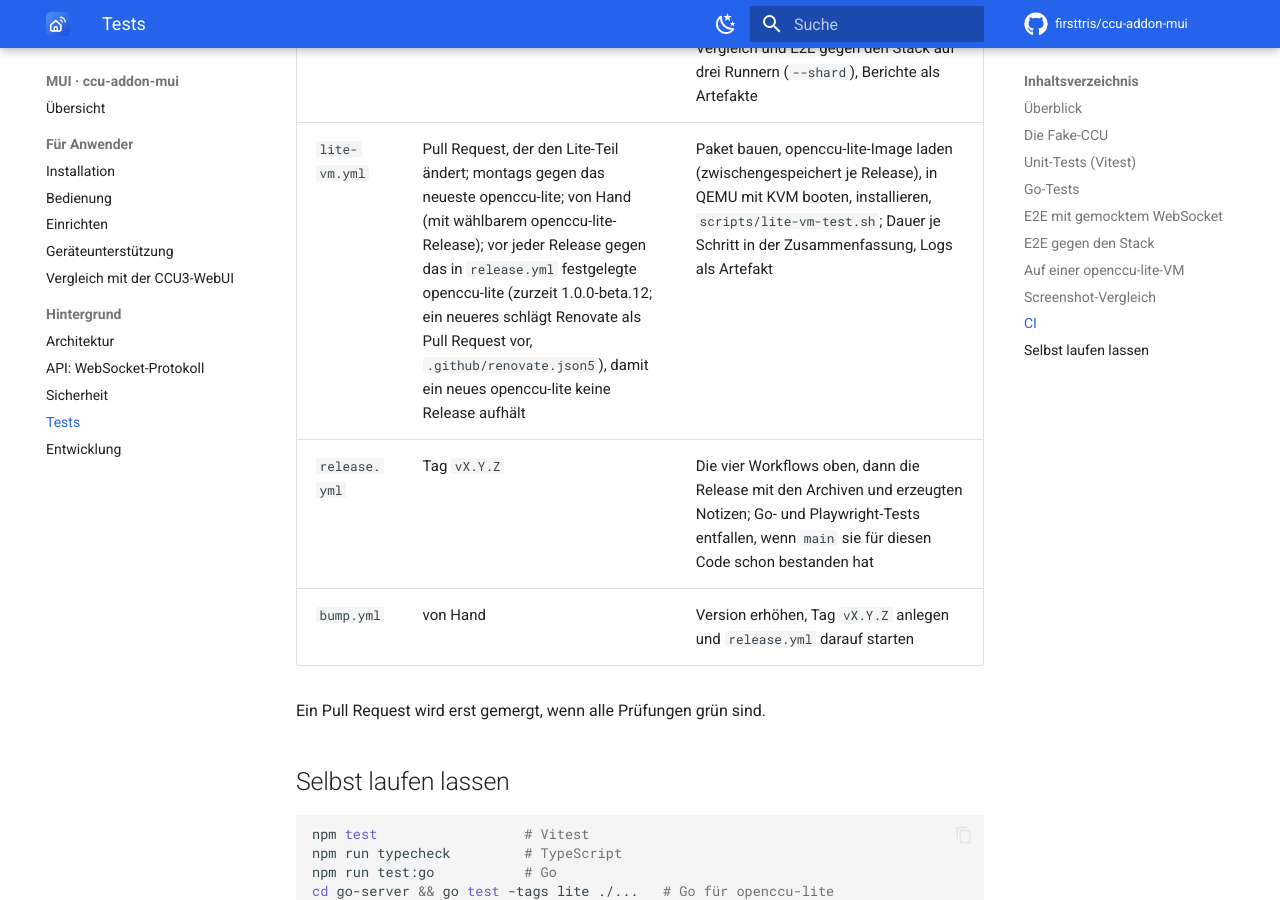
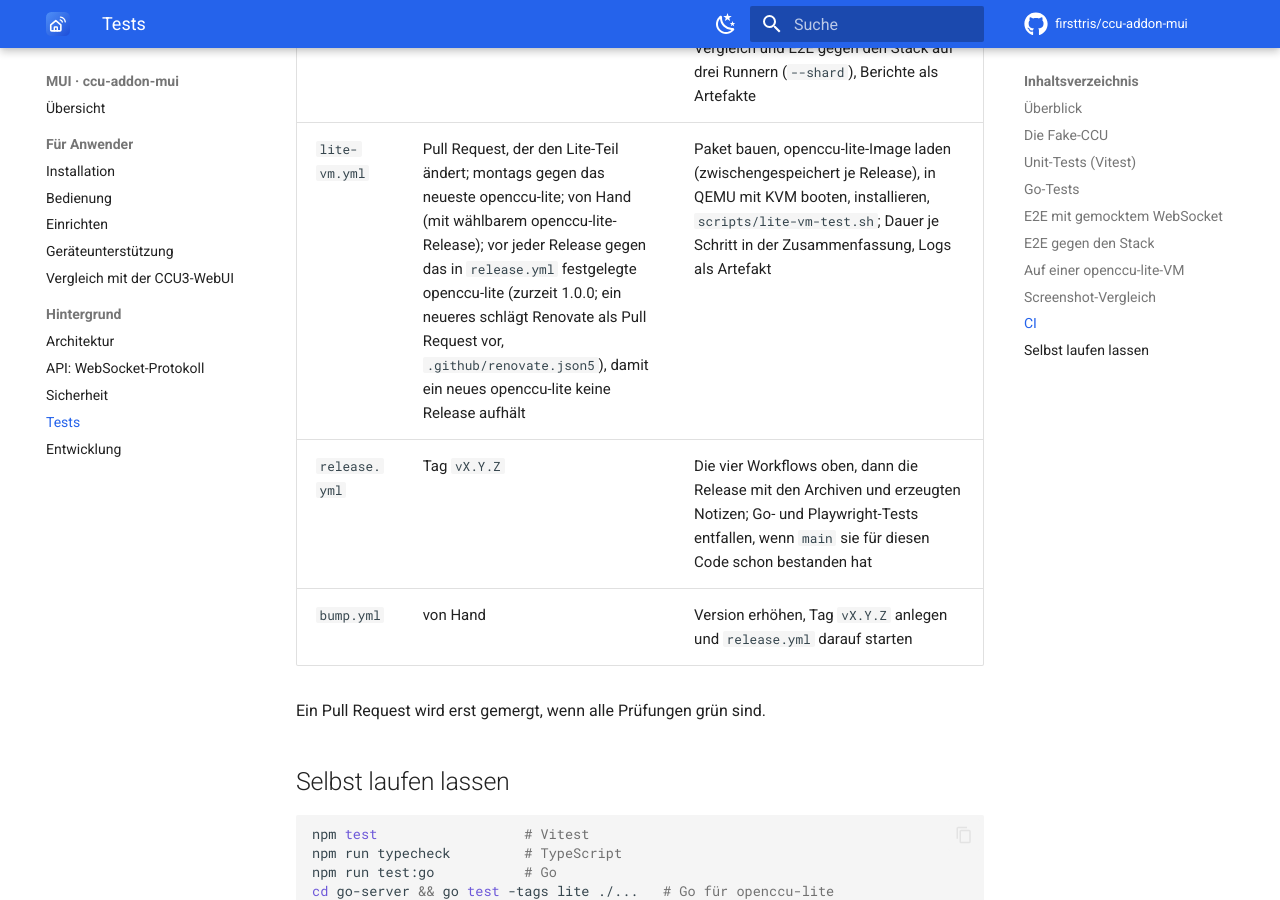
Before and after one commit to firsttris/ccu-addon-mui, an MkDocs documentation site: the page built from docs/tests.md, in a window 1280 px wide and 900 px high, scrolled down 9006 px. Built offline with MkDocs 1.6.1 and Material for MkDocs 9.7.7, drawn with Linux system fonts in a browser that asks for light colours; comment, search, counter and statistics services are not loaded.

Commit message:
Update openccu-lite to v1.0.0 (#272)
Co-authored-by: renovate[bot] <29139614+renovate[bot]@users.noreply.github.com>

```diff
--- a/docs/tests.md
+++ b/docs/tests.md
@@ -248,7 +248,7 @@ der Workflow dafür eine eigene Auswahl `tiles`.
 | `build.yml` | Push und Pull Request auf `main` | Protokolltypen aktuell (`generate:protocol` + `git diff --exit-code`), Unit-Tests, Build mit Typprüfung (`vite build && tsc`), Go-Build für ARM und x86 und für openccu-lite (aarch64, x86_64), die `tar.gz`-Archive mit `.sha256` als Artefakt `addon` |
 | `go-unit-tests.yml` | Push und Pull Request auf `main` | `go vet`, `gofmt`, `staticcheck` und `go test ./...` mit Coverage-Bericht als Artefakt, dasselbe mit `-tags lite` für openccu-lite |
 | `playwright-e2e.yml` | Push und Pull Request auf `main` | Im Docker-Image `mcr.microsoft.com/playwright` (Version aus der `package-lock.json`, kein Browser-Download): E2E mit Mock inkl. Anmeldung (4 Worker, mit Frontend-Coverage), Screenshot-Vergleich und E2E gegen den Stack auf drei Runnern (`--shard`), Berichte als Artefakte |
-| `lite-vm.yml` | Pull Request, der den Lite-Teil ändert; montags gegen das neueste openccu-lite; von Hand (mit wählbarem openccu-lite-Release); vor jeder Release gegen das in `release.yml` festgelegte openccu-lite (zurzeit 1.0.0-beta.12; ein neueres schlägt Renovate als Pull Request vor, `.github/renovate.json5`), damit ein neues openccu-lite keine Release aufhält | Paket bauen, openccu-lite-Image laden (zwischengespeichert je Release), in QEMU mit KVM booten, installieren, `scripts/lite-vm-test.sh`; Dauer je Schritt in der Zusammenfassung, Logs als Artefakt |
+| `lite-vm.yml` | Pull Request, der den Lite-Teil ändert; montags gegen das neueste openccu-lite; von Hand (mit wählbarem openccu-lite-Release); vor jeder Release gegen das in `release.yml` festgelegte openccu-lite (zurzeit 1.0.0; ein neueres schlägt Renovate als Pull Request vor, `.github/renovate.json5`), damit ein neues openccu-lite keine Release aufhält | Paket bauen, openccu-lite-Image laden (zwischengespeichert je Release), in QEMU mit KVM booten, installieren, `scripts/lite-vm-test.sh`; Dauer je Schritt in der Zusammenfassung, Logs als Artefakt |
 | `release.yml` | Tag `vX.Y.Z` | Die vier Workflows oben, dann die Release mit den Archiven und erzeugten Notizen; Go- und Playwright-Tests entfallen, wenn `main` sie für diesen Code schon bestanden hat |
 | `bump.yml` | von Hand | Version erhöhen, Tag `vX.Y.Z` anlegen und `release.yml` darauf starten |
 
```
Also changed, not shown: 1 other file.
